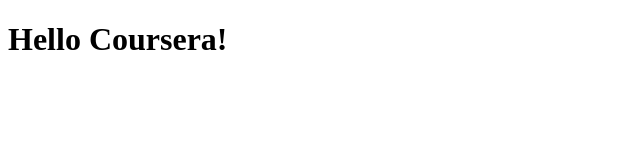
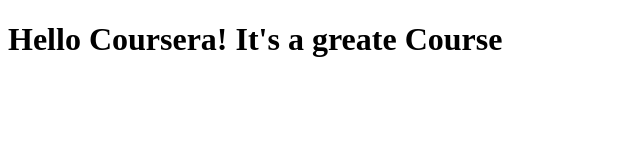
Before and after one commit to mashoodfarooqi/coursera-test, a plain HTML site: page site/index.html in a window 1280 px wide. Shown: the whole page, without its empty margins (0-640 px from the left). Drawn offline with Linux system fonts and the light colour scheme.

Commit message:
Small aditional changes.

```diff
--- a/site/index.html
+++ b/site/index.html
@@ -4,6 +4,6 @@
 	<title>Hello Coursera!</title>
 </head>
 <body>
-<h1>Hello Coursera!</h1>
+<h1>Hello Coursera! It's a greate Course</h1>
 </body>
 </html>
```
